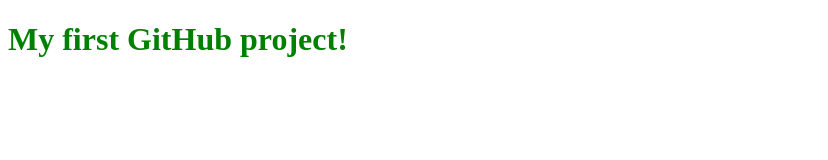
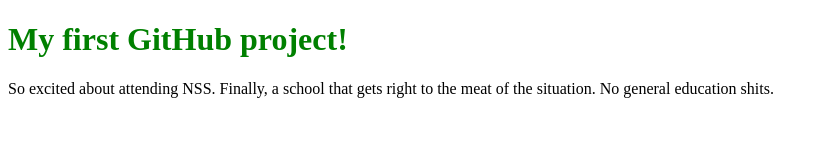
Before and after one commit to youngdot/github101_C28, a plain HTML site: page index.html in a window 1280 px wide. Shown: the whole page, without its empty margins (0-828 px from the left). Drawn offline with Linux system fonts and the light colour scheme.

Commit message:
Added a p tag to the body of the page

```diff
--- a/index.html
+++ b/index.html
@@ -9,5 +9,7 @@
 </head>
 <body>
     <h1 class="">My first GitHub project!</h1>
+
+    <p>So excited about attending NSS. Finally, a school that gets right to the meat of the situation. No general education shits.</p>
 </body>
 </html>
```
